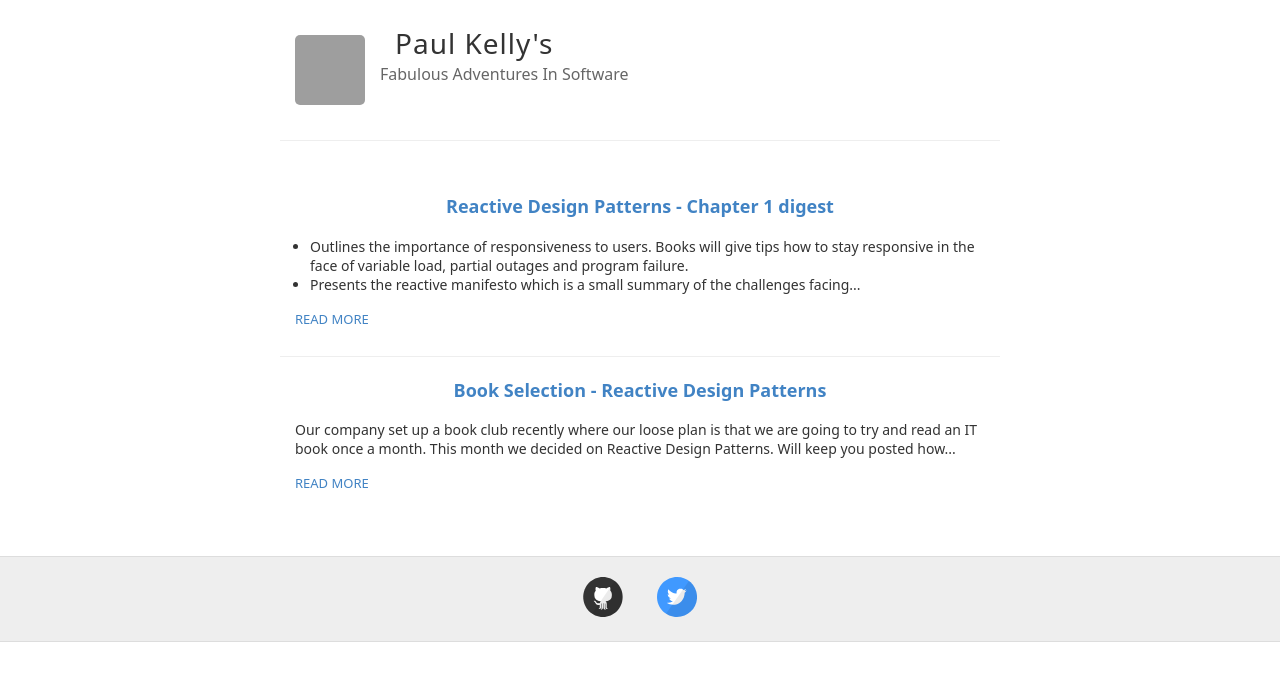
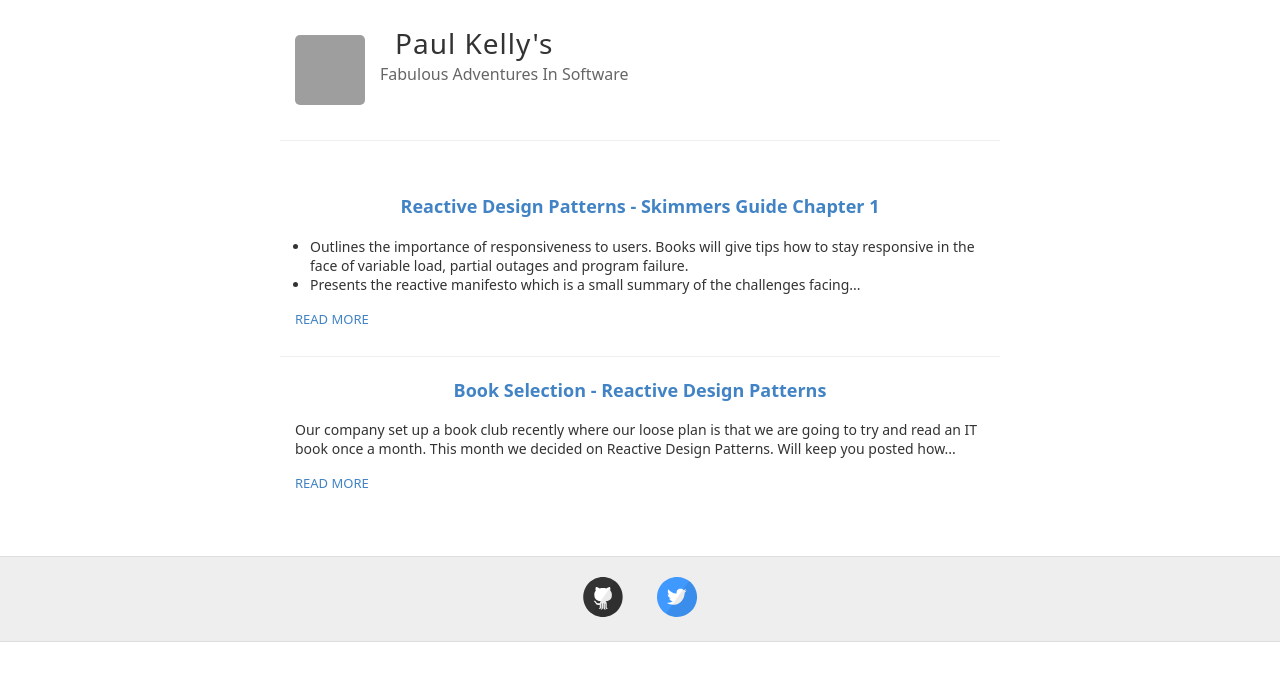
Before and after one commit to pkelly03/pkelly03.github.io, a Jekyll site: the page built from index.html, in a window 1280 px wide. Shown: the top 681 px of the page. Built offline with Jekyll 4.4.1, drawn with Linux system fonts in a browser that asks for light colours; grey boxes are pictures that could not be loaded.

Commit message:
Changed title

```diff
--- a/_posts/2014-08-11-reactive-design-patterns--chapter-1-digest.md
+++ b/_posts/2014-08-11-reactive-design-patterns--chapter-1-digest.md
@@ -1,6 +1,6 @@
 ---
 layout:
-title: Reactive Design Patterns - Chapter 1 digest
+title: Reactive Design Patterns - Skimmers Guide Chapter 1
 published: True
 categories: []
 tags: [reactive, software, architecture]
```
